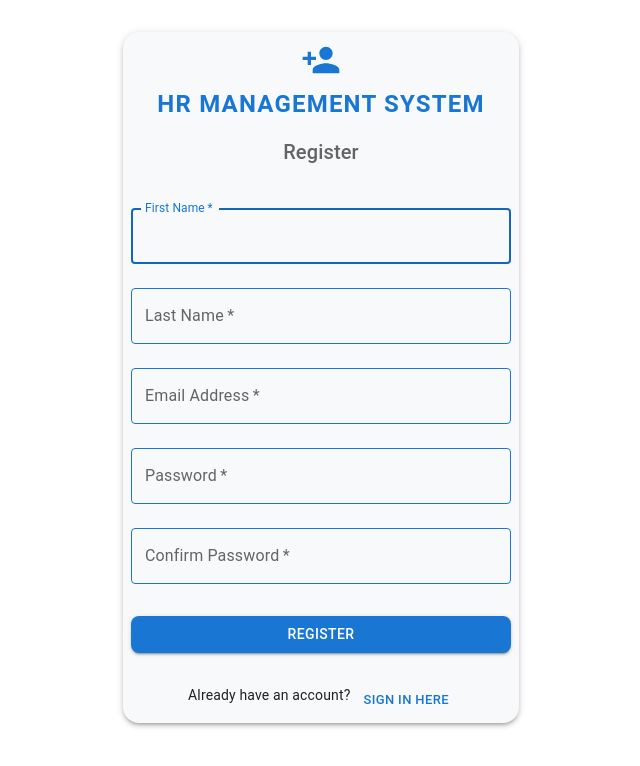
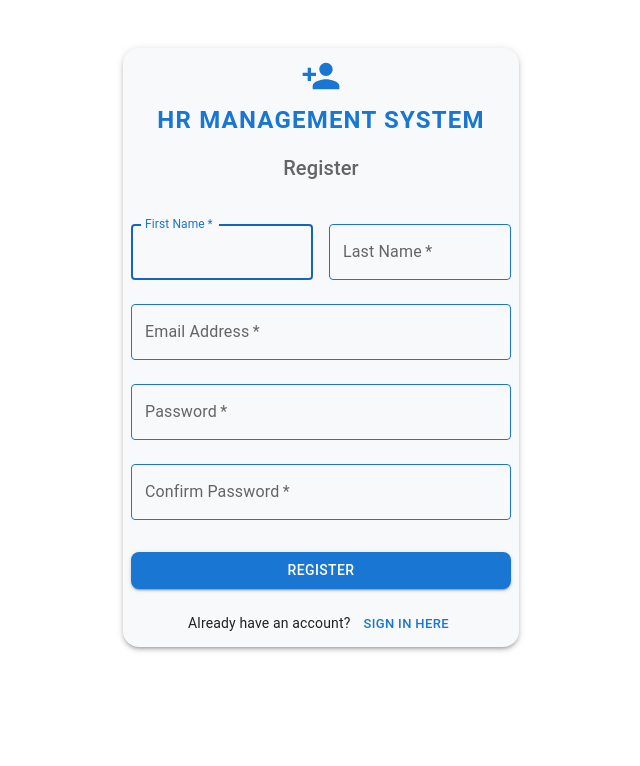
Before and after one commit to kumaradevi/Hrms, a React (Create React App) app in the folder hrms/: page /register in a window 1280 px wide. Shown: the top 766 px of the page, without its empty margins (319-959 px from the left). Built offline with nearby package versions, Linux system fonts and the light colour scheme.

Commit message:
Login and register
adjusted inner elements layout

```diff
--- a/hrms/src/pages/auth/Login.jsx
+++ b/hrms/src/pages/auth/Login.jsx
@@ -127,8 +127,8 @@ function Login({ login }) {
           >
             Sign In
           </Button>
-          <Box sx={{ display: 'flex', justifyContent: 'center', mt: 2, flexWrap: 'wrap' }}>
-            <Typography variant="body2" sx={{ mr: 1 }}>
+          <Box sx={{ display: 'flex', justifyContent: 'center', mt: 0.5, flexWrap: 'wrap' }}>
+            <Typography variant="body2" sx={{ mr: 1 , mt: 0.5 }}>
               Don't have an account?
             </Typography>
             <Button href='/Register' variant="text" size="small">
--- a/hrms/src/pages/auth/Register.jsx
+++ b/hrms/src/pages/auth/Register.jsx
@@ -1,5 +1,5 @@
 import React, { useState } from 'react';
-import { Typography, Container, TextField, Button, Box, Alert, Paper, useTheme, useMediaQuery } from '@mui/material';
+import { Typography, Container, TextField, Button, Box, Alert, Paper, useTheme, useMediaQuery, Grid } from '@mui/material';
 import { Link, useNavigate } from 'react-router-dom';
 import PersonAddIcon from '@mui/icons-material/PersonAdd';
 
@@ -40,7 +40,7 @@ function Register() {
       <Paper
         elevation={3}
         sx={{
-          marginTop: 1,
+          marginTop: 3,
           display: 'flex',
           flexDirection: 'column',
           alignItems: 'center',
@@ -81,6 +81,8 @@ function Register() {
         </Typography>
         <Box component="form" onSubmit={handleSubmit} noValidate sx={{ mt: 1, width: '100%' }}>
           {error && <Alert severity="error" sx={{ mb: 2 }}>{error}</Alert>}
+          <Grid container spacing={2}>
+            <Grid item xs={6}>
               <TextField
                 margin="normal"
                 required
@@ -100,6 +102,8 @@ function Register() {
                   },
                 }}
               />
+            </Grid>
+            <Grid item xs={6}>
               <TextField
                 margin="normal"
                 required
@@ -118,6 +122,8 @@ function Register() {
                   },
                 }}
               />
+            </Grid>
+          </Grid>
           <TextField
             margin="normal"
             required
@@ -183,8 +189,8 @@ function Register() {
           >
             Register
           </Button>
-          <Box sx={{ display: 'flex', justifyContent: 'center', mt: 2, flexWrap: 'wrap' }}>
-            <Typography variant="body2" sx={{ mr: 1 }}>
+          <Box sx={{ display: 'flex', justifyContent: 'center', mt: 0.5, flexWrap: 'wrap' }}>
+            <Typography variant="body2" sx={{ mr: 1 , mt: 0.5 }}>
               Already have an account?
             </Typography>
             <Link to="/login" style={{ textDecoration: 'none' }}>
```
Lines whose indentation alone changed are shown as unchanged.
